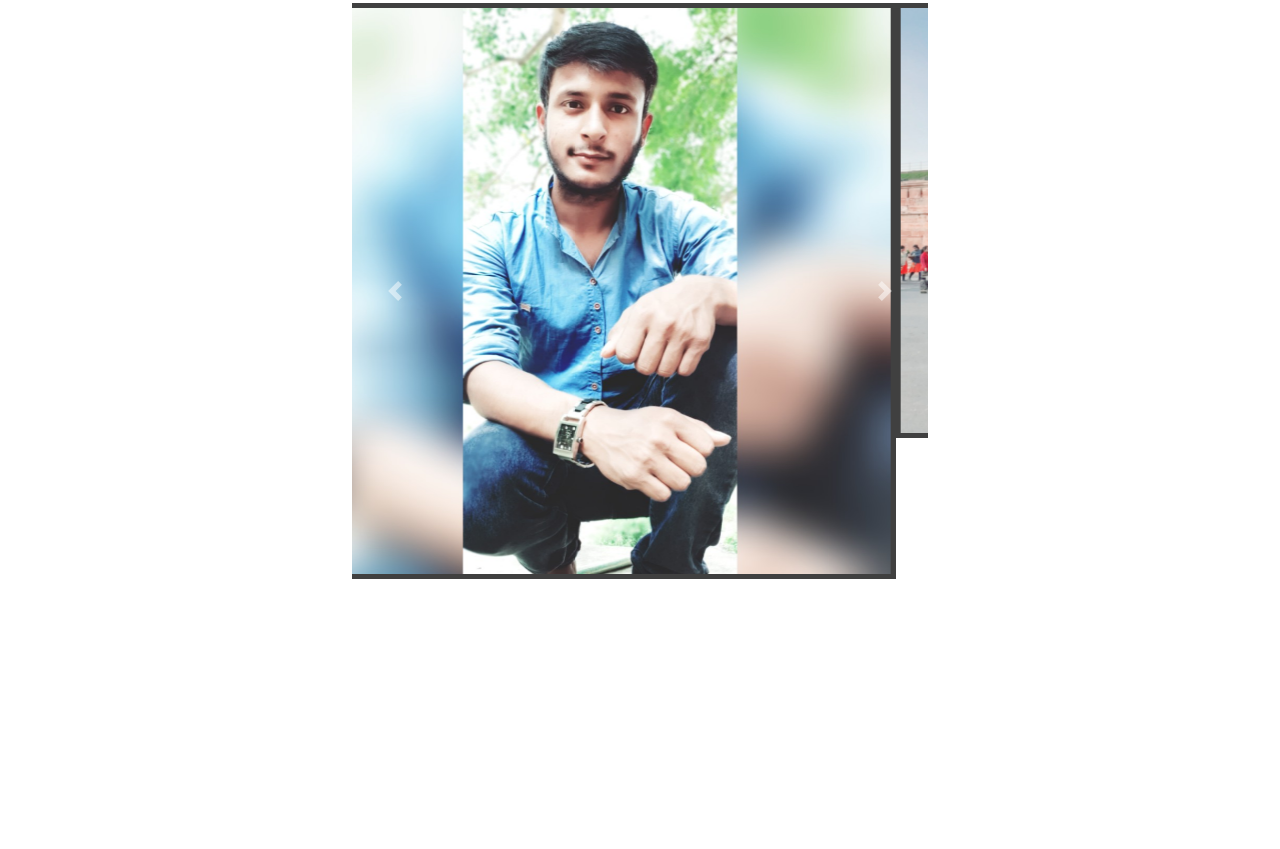
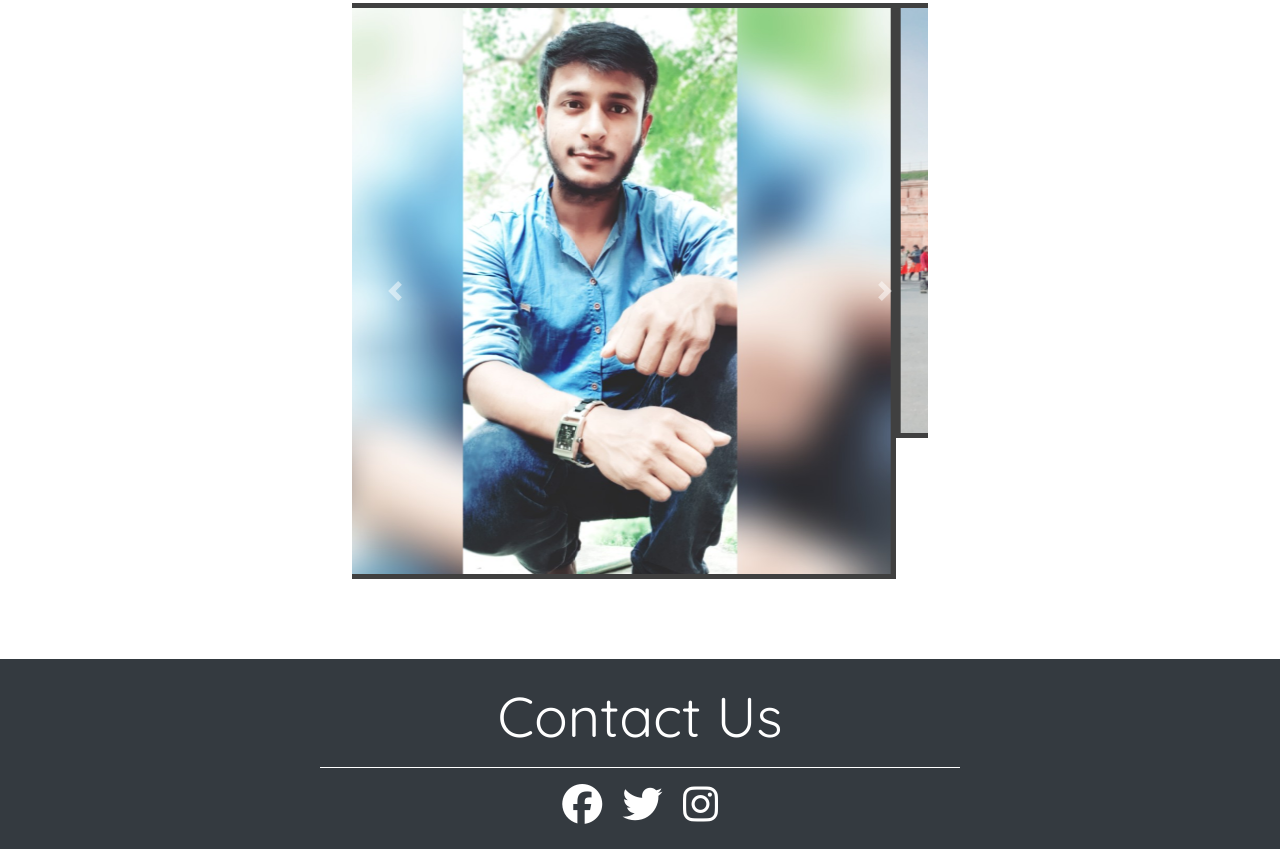
Before and after one commit to riturajtripathi139/riturajtripathi139.github.io, a plain HTML site: page index.html in a window 1280 px wide. Shown: the part 1776-2625 px from the top of the page. Before the commit the page ends 2435 px from the top, so only its background shows below. Drawn offline with nearby package versions, Linux system fonts and the light colour scheme.

Commit message:
Added Contact Us

```diff
--- a/index.html
+++ b/index.html
@@ -12,6 +12,7 @@
     integrity="sha384-wvfXpqpZZVQGK6TAh5PVlGOfQNHSoD2xbE+QkPxCAFlNEevoEH3Sl0sibVcOQVnN" crossorigin="anonymous">
   <link rel="stylesheet" href="rituraj.css">
   <link href="https://fonts.googleapis.com/css?family=Quicksand&display=swap" rel="stylesheet">
+  <script src="https://kit.fontawesome.com/5ec9c5ad8e.js" crossorigin="anonymous"></script>
   <title>Rituraj</title>
 </head>
 
@@ -103,12 +104,26 @@
     </a>
 
   </div>
-  <!-- <div class="container-fluid text-center white bg-dark">
-    <p class="display-4 text-white">
+  <div class="container-fluid text-center bg-dark text-white">
+    <br>
+    <p class="display-4">
       Contact Us
     </p>
-    <i class="fab fa-facebook"></i>
-  </div> -->
+    <style>
+      a{
+        color:white;
+      }
+      i{
+        font-size: 2.5rem;
+        margin: auto 0.5rem;
+      }
+    </style>
+    <hr style="border-color: white; max-width: 50vw;">
+    <a href="https://www.facebook.com/riturajtripathi139"><i class="fab fa-facebook"></i></a>
+    <a href="https://twitter.com/riturajtripathi139"><i class="fab fa-twitter"></i></a>
+    <a href="https://instagram.com/riturajtripathi139"><i class="fab fa-instagram"></i></a>
+    <br><br>
+  </div>
 
 </body>
 <script src="https://code.jquery.com/jquery-3.4.1.slim.min.js"
```
